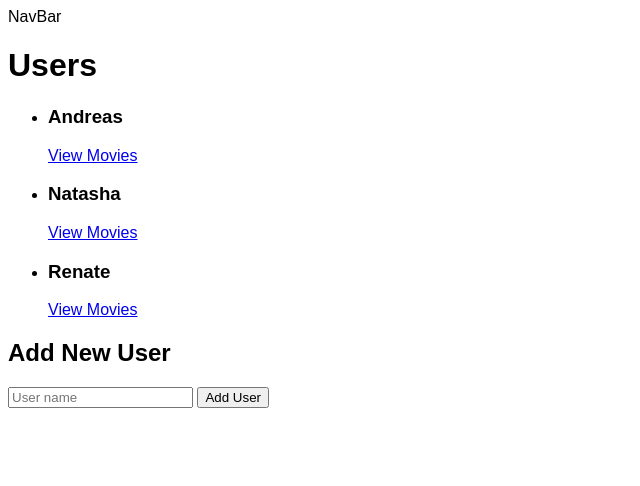
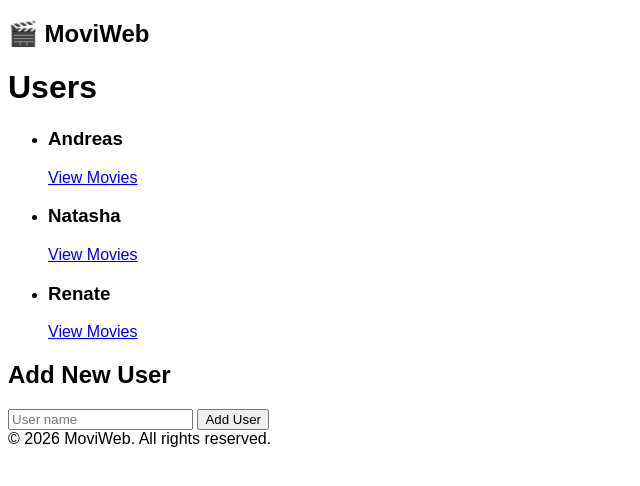
Before and after one commit to tashhhh4/MoviWeb, a Flask app: page / in a window 1280 px wide. Shown: the top 486 px of the page, without its empty margins (0-640 px from the left). Run offline with Flask 3, Linux system fonts and the light colour scheme; data comes from the database, SQL or seed files in the repository.

Commit message:
Added <footer> to base template and updated header.

```diff
--- a/templates/base.html
+++ b/templates/base.html
@@ -9,7 +9,9 @@
     />
   <body>
     <header>
-      <nav>NavBar</nav>
+      <nav>
+        <h2>🎬 MoviWeb</h2>
+      </nav>
     </header>
 
     <main class="container">
@@ -17,5 +19,9 @@
       {% block content %}{% endblock %}
 
     </main>
+
+    <footer>
+      © 2026 MoviWeb. All rights reserved.
+    </footer>
   </body>
 </html>
```
